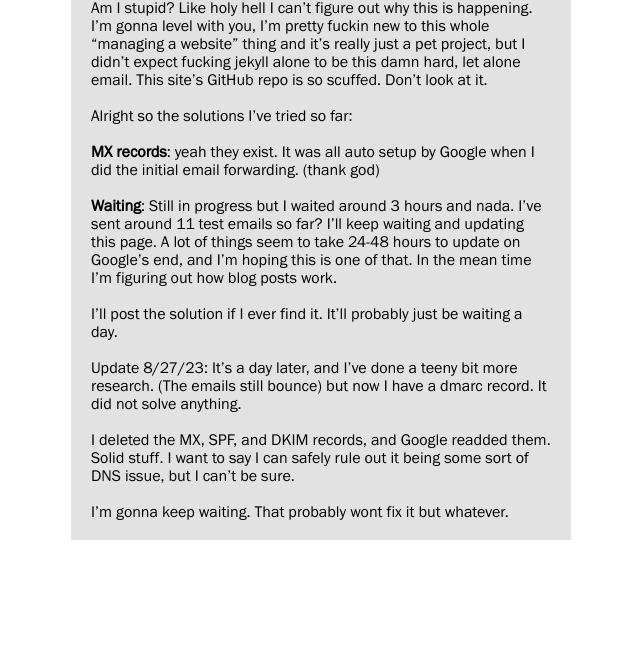
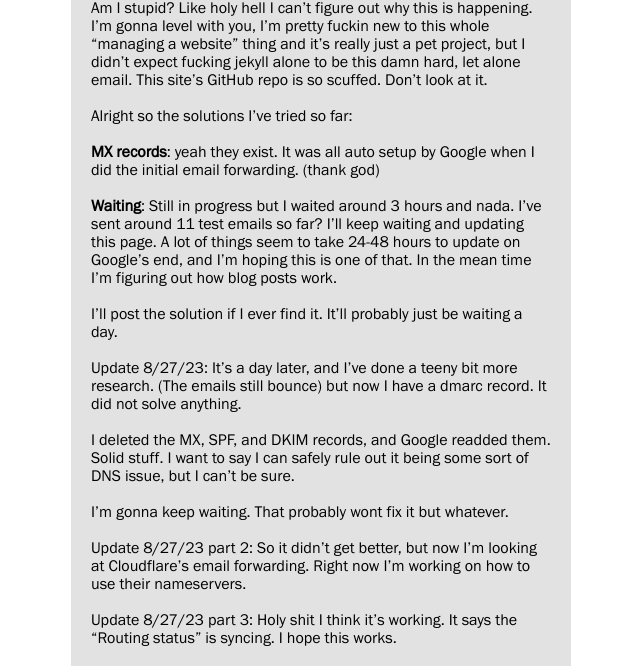
Before and after one commit to Blazer9001/blazer9001.github.io, a Jekyll site: the page built from _posts/2023-08-26-google-hates-me.md, in a window 1280 px wide. Shown: the part 738-1404 px from the top of the page, without its empty margins (319-959 px from the left). Built offline with Jekyll 4.4.1, drawn with Linux system fonts in a browser that asks for light colours; before the commit the page ends 1278 px from its top, so only the background shows below that.

Commit message:
add cloudflare update

```diff
--- a/_posts/2023-08-26-google-hates-me.md
+++ b/_posts/2023-08-26-google-hates-me.md
@@ -52,3 +52,11 @@ I deleted the MX, SPF, and DKIM records, and Google readded them. Solid stuff. I
 <br>
 
 I'm gonna keep waiting. That probably wont fix it but whatever.
+
+<br>
+
+Update 8/27/23 part 2: So it didn't get better, but now I'm looking at Cloudflare's email forwarding. Right now I'm working on how to use their nameservers.
+
+<br>
+
+Update 8/27/23 part 3: Holy shit I think it's working. It says the "Routing status" is syncing. I hope this works.
```
